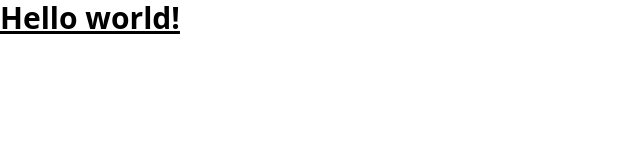
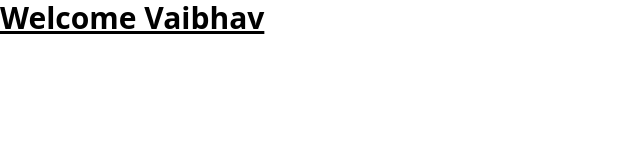
Before and after one commit to coding-booth/Booking-Site, a plain HTML site: page index.html in a window 1280 px wide. Shown: the whole page, without its empty margins (0-640 px from the left). Drawn offline with nearby package versions, Linux system fonts and the light colour scheme.

Commit message:
change H1 Tag

```diff
--- a/index.html
+++ b/index.html
@@ -7,7 +7,7 @@
   </head>
   <body>
     <h1 class="text-3xl font-bold underline">
-      Hello world!
+      Welcome Vaibhav
     </h1>
   </body>
 </html>
```
